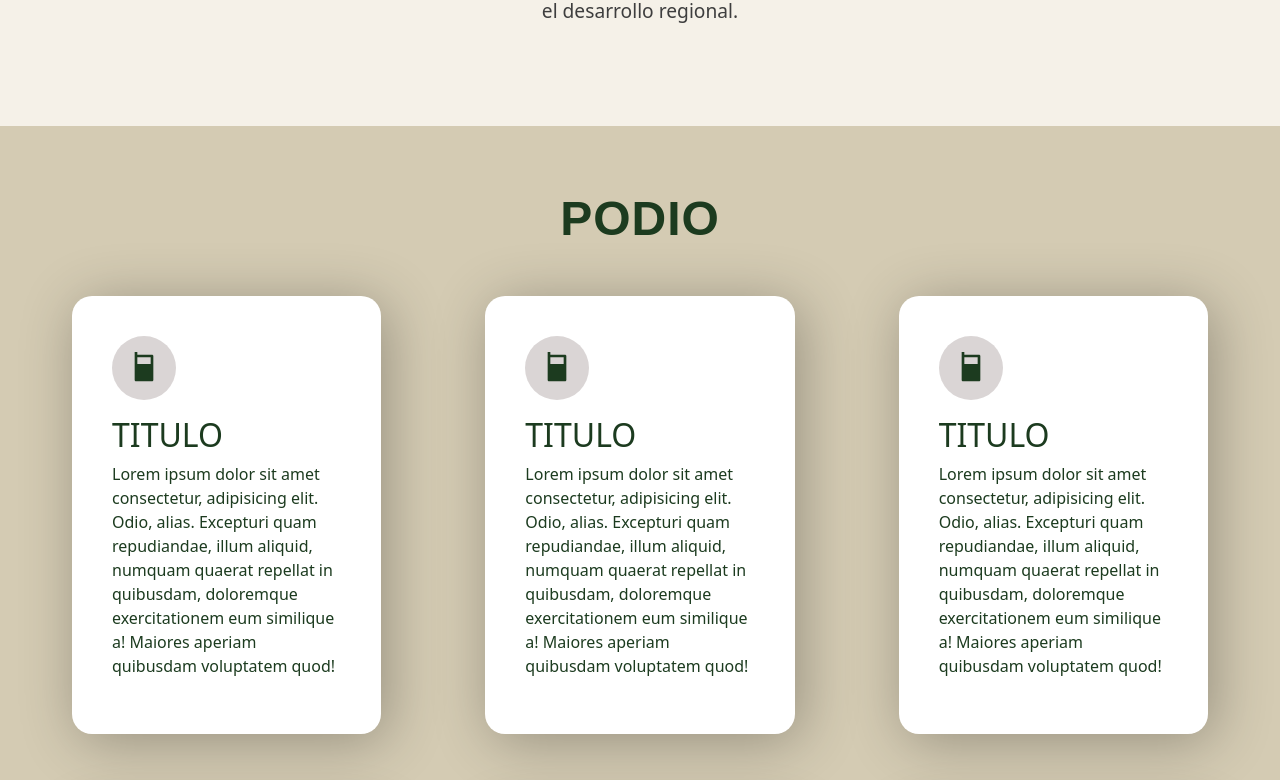
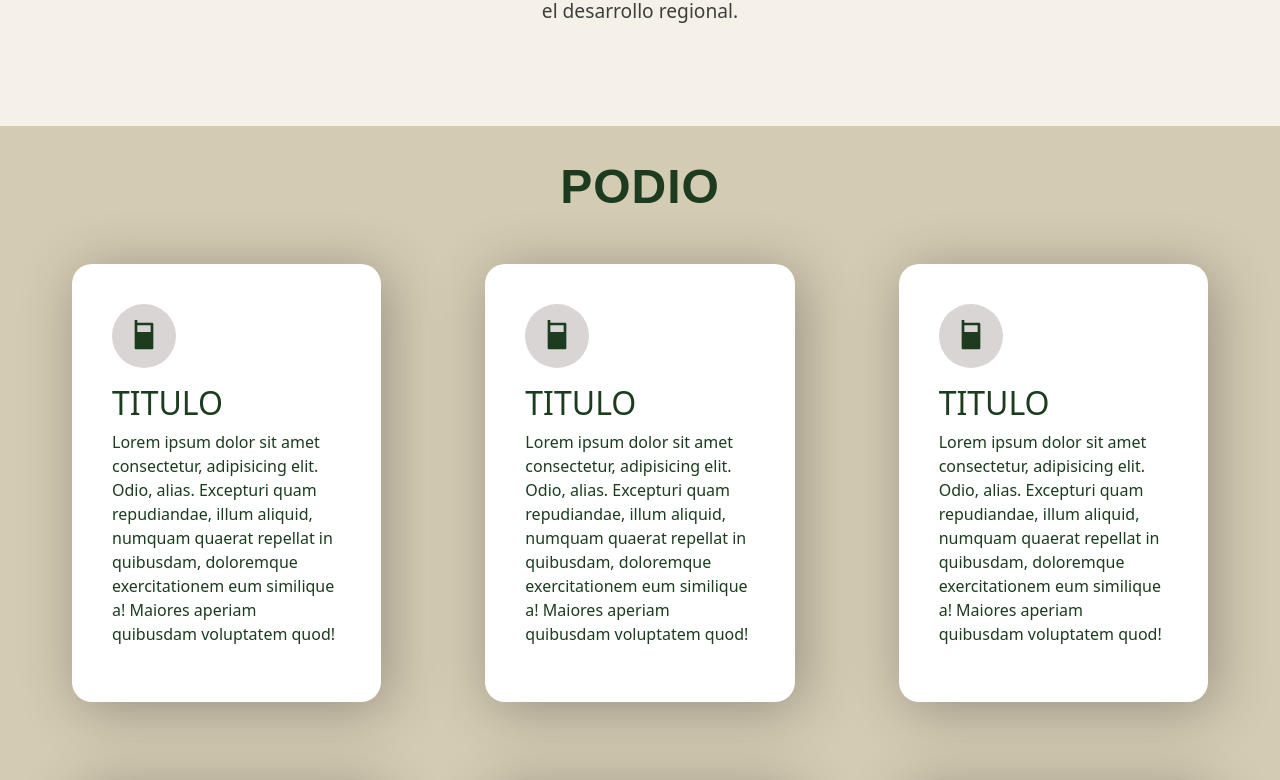
Before and after one commit to MauroVillagra1/Pagina-para-Admin-de-Recursos, a React (Vite) app: page / in a window 1280 px wide. Shown: the part 1600-2380 px from the top of the page. Built offline with nearby package versions, Linux system fonts and the light colour scheme.

Commit message:
Version final de la pagina :)

```diff
--- a/src/cummon/footer/footer.css
+++ b/src/cummon/footer/footer.css
@@ -3,12 +3,12 @@
   padding: 2rem 0;
   display: flex;
   justify-content: space-between;
-  gap: 3rem;
+  gap: 1rem;
 }
 
 .imgContainer {
   display: flex;
-  padding-left: 10vh;
+  padding-left: 7vh;
 }
 
 .logoImg {
@@ -16,7 +16,7 @@
 }
 
 .footerTitleContainer{
-    padding-right: 10vh;
+    margin-right: 5vh;
 }
 
 .footerTitle{
--- a/src/cummon/nav/NavbarComponent.jsx
+++ b/src/cummon/nav/NavbarComponent.jsx
@@ -25,6 +25,7 @@ const NavbarComponent = () => {
             <Nav className="ms-auto nav-links d-flex justify-content-center align-items-center">
               <Nav.Link href="#inicio" className="text-light navLink">Inicio</Nav.Link>
               <Nav.Link href="#misionVision" className="text-light navLink">Servicios</Nav.Link>
+              <Nav.Link href="#podio" className="text-light navLink">PODIO</Nav.Link>
             </Nav>
           </Navbar.Collapse>
 
--- a/src/main/PODIO/PodioSection.jsx
+++ b/src/main/PODIO/PodioSection.jsx
@@ -4,7 +4,7 @@ import './podioSection.css'
 
 const PodioSection = () => {
     return (
-        <section className="podioContainer d-flex flex-column">
+        <section id='podio' className="podioContainer d-flex flex-column">
             <div className='d-flex justify-content-center'>
                 <h1 className='titlePodio'>PODIO</h1>
             </div>
--- a/src/main/PODIO/podioSection.css
+++ b/src/main/PODIO/podioSection.css
@@ -1,6 +1,6 @@
 .podioContainer {
   background-color: #d4cbb3;
-  padding: 4rem 2rem;
+  padding: 2rem 2rem;
   min-height: 100vh;
 }
 
```
Also changed, not shown: src/main/home/homeSection.css (line endings or trailing spaces).
